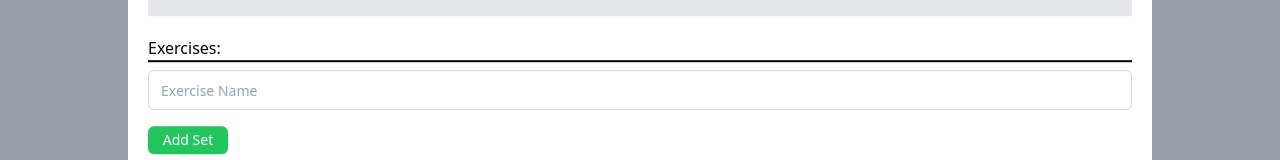
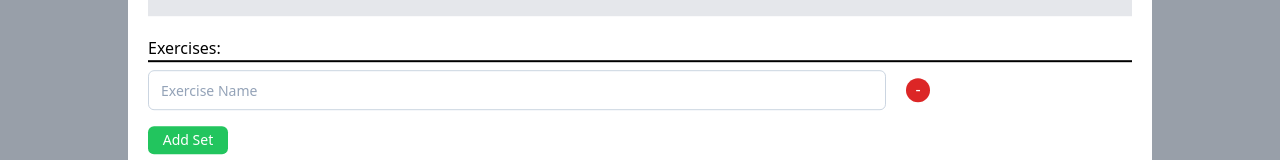
Before and after one commit to Tatooles/next-fitness-tracker, a Next.js app: page /workouts in a window 1280 px wide. Both pictures are taken after a click on the button "Add a Workout". Shown: the part 183-343 px from the top of the page. Built offline with nearby package versions, Linux system fonts and the light colour scheme.

Commit message:
Add remove exercise button

```diff
--- a/app/workouts/WorkoutModal.tsx
+++ b/app/workouts/WorkoutModal.tsx
@@ -145,6 +145,12 @@ export default function WorkoutModal({
     setFormData(data);
   };
 
+  const handleRemoveExercise = (exerciseIndex: number) => {
+    const data = { ...formData };
+    data.exercises.splice(exerciseIndex, 1);
+    setFormData(data);
+  };
+
   return (
     <Modal isOpen={modalOpen} handleClose={() => setModalOpen(false)}>
       <div className="fixed top-20 left-1/2 z-10 max-h-[80%] w-4/5 translate-x-[-50%] translate-y-[-10%] overflow-scroll rounded-lg bg-white p-5">
@@ -170,18 +176,26 @@ export default function WorkoutModal({
           {formData.exercises.map((exercise, exerciseIndex) => (
             <div key={exerciseIndex} className="mt-2 mb-5 flex flex-col gap-4">
               {/* TODO: This would be a search of a list of exercises */}
+              <div className="flex items-center">
                 <input
                   type="text"
                   placeholder="Exercise Name"
                   name="exerciseName"
                   value={exercise.name}
-                className="flex h-10 w-full rounded-md border border-slate-300 bg-transparent py-2 px-3 text-sm placeholder:text-slate-400 focus:outline-none focus:ring-2 focus:ring-slate-400 focus:ring-offset-2"
+                  className="flex h-10 w-3/4 rounded-md border border-slate-300 bg-transparent py-2 px-3 text-sm placeholder:text-slate-400 focus:outline-none focus:ring-2 focus:ring-slate-400 focus:ring-offset-2"
                   onChange={(event) =>
                     handleExerciseNameChange(exerciseIndex, event)
                   }
                   // TODO: Maybe have main exercise name (bench press, squat, deadlift) in one dropdown
                   // Then another dropdown with modifications susch a incline, low bar, pause, pin, bands, chains, etc
                 />
+                <div
+                  onClick={() => handleRemoveExercise(exerciseIndex)}
+                  className=" ml-5 h-6 w-6 cursor-pointer rounded-full bg-red-600 text-center text-white"
+                >
+                  <div className="-translate-y-[1px]">-</div>
+                </div>
+              </div>
               {exercise.sets.map((set, setIndex) => (
                 <div
                   key={setIndex}
```
Lines whose indentation alone changed are shown as unchanged.
